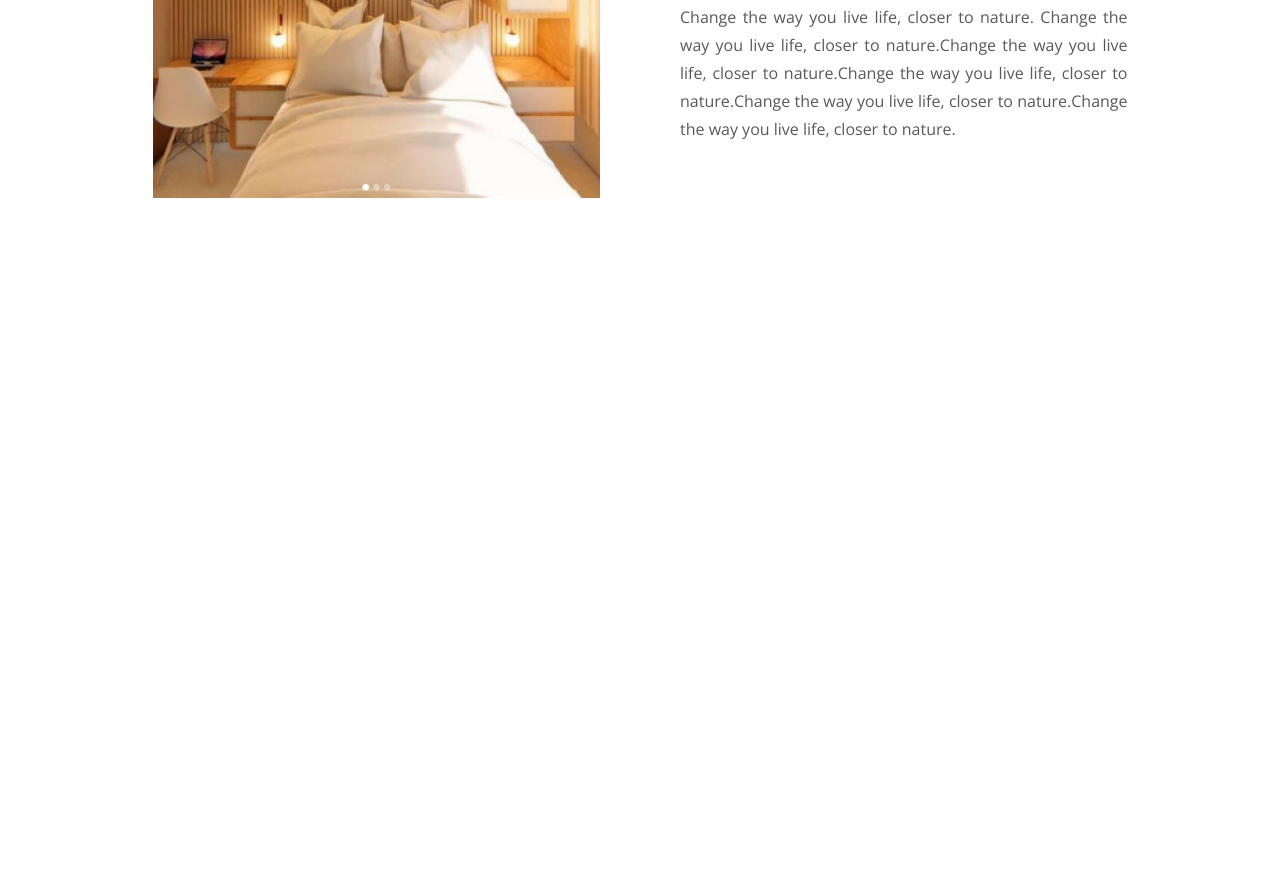
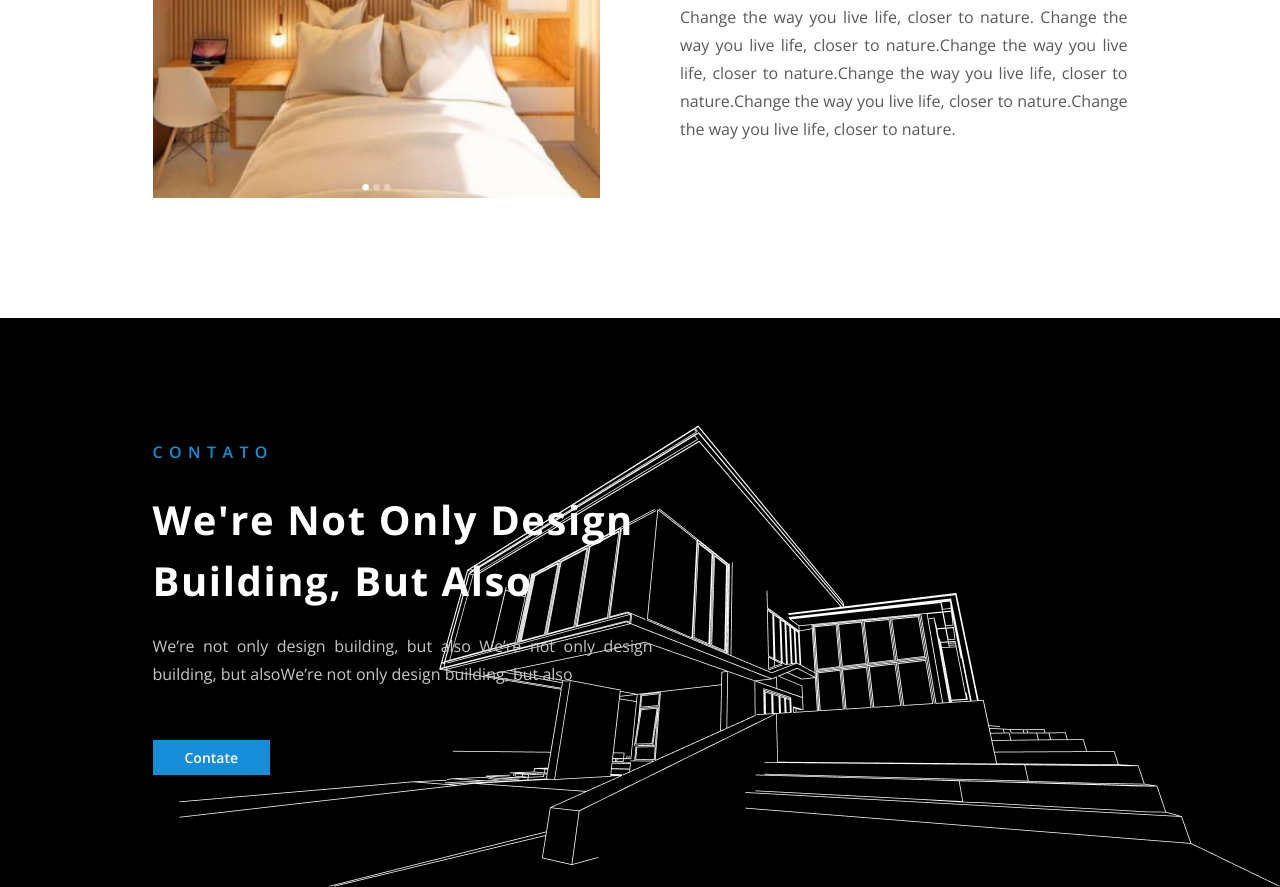
Before and after one commit to brendamatias/escritorio-dc, a Gatsby site: page / in a window 1280 px wide. Shown: the part 1227-2114 px from the top of the page. Before the commit the page ends 1545 px from the top, so only its background shows below. Built offline with nearby package versions, Linux system fonts and the light colour scheme; Gatsby itself is replaced by a stand-in of ours.

Commit message:
feat: add contact section

```diff
--- /dev/null
+++ b/src/components/Contact/index.tsx
@@ -0,0 +1,26 @@
+import * as React from 'react';
+import { Container } from './styles';
+import contactSrc from '../../images/contact-image.png';
+
+function Contact() {
+  return (
+    <Container>
+      <div>
+        <span>Contato</span>
+        <h1>We're not only design building, but also</h1>
+        <p>
+          We’re not only design building, but also We’re not only design
+          building, but alsoWe’re not only design building, but also
+        </p>
+
+        <a href="teste" className="button">
+          Contate
+        </a>
+
+        {/* <img src={contactSrc} alt="Projeto 01" /> */}
+      </div>
+    </Container>
+  );
+}
+
+export default Contact;
--- /dev/null
+++ b/src/components/Contact/styles.ts
@@ -0,0 +1,46 @@
+import styled from 'styled-components';
+import background from '../../images/contact-image.png';
+
+export const Container = styled.div`
+  background-color: #000;
+  background-image: url(${background});
+  background-repeat: no-repeat;
+  background-position: bottom right;
+
+  > div {
+    max-width: 975px;
+    padding: 120px 0;
+    margin: 0 auto;
+    > span {
+      display: block;
+      margin-bottom: 24px;
+      font-weight: 600;
+      font-size: 16px;
+      line-height: 175%;
+      letter-spacing: 0.4em;
+      text-transform: uppercase;
+      color: #178cd7;
+    }
+
+    > h1 {
+      letter-spacing: 0.04em;
+      text-transform: capitalize;
+      font-weight: 700;
+      font-size: 40px;
+      line-height: 152.5%;
+      color: #fff;
+      margin-bottom: 20px;
+      max-width: 500px;
+    }
+
+    > p {
+      font-weight: 400;
+      font-size: 16px;
+      line-height: 175%;
+      color: #c7c7c7;
+      text-align: justify;
+      max-width: 500px;
+      margin-bottom: 60px;
+    }
+  }
+`;
--- a/src/pages/index.tsx
+++ b/src/pages/index.tsx
@@ -3,6 +3,7 @@ import type { HeadFC } from 'gatsby';
 import GlobalStyle from '../styles/global';
 import Home from '../components/Home';
 import About from '../components/About';
+import Contact from '../components/Contact';
 
 function IndexPage() {
   return (
@@ -11,6 +12,7 @@ function IndexPage() {
 
       <Home />
       <About />
+      <Contact />
     </main>
   );
 }
```
Also changed, not shown: src/images/contact-image.png (added).
